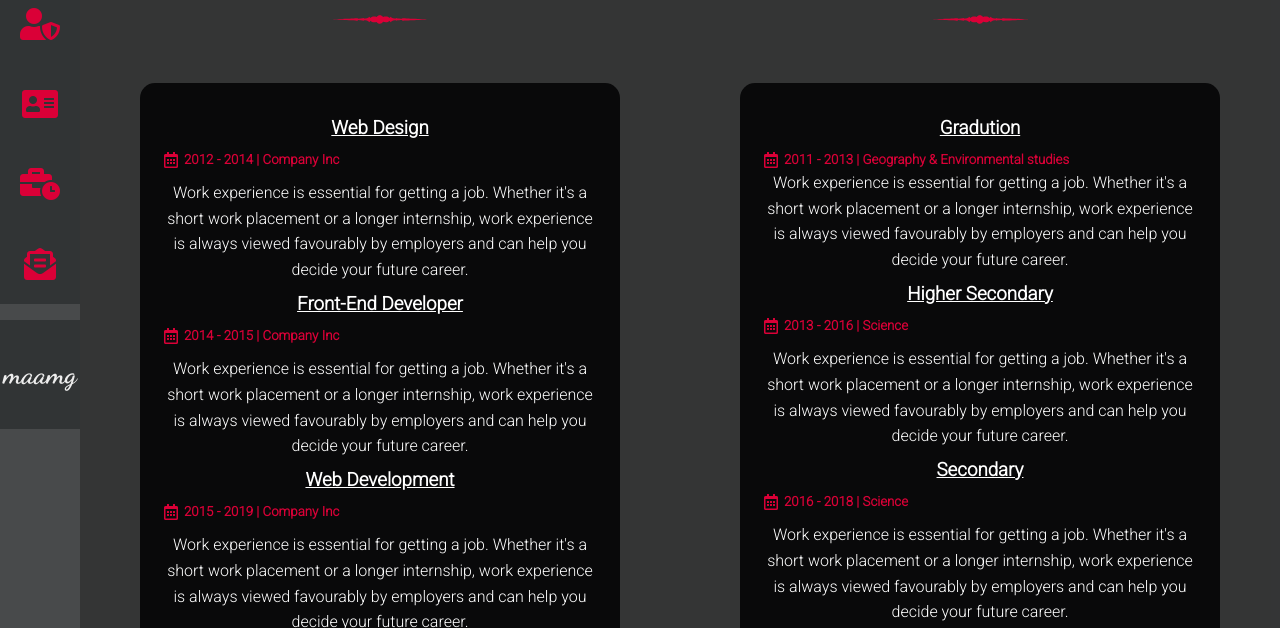
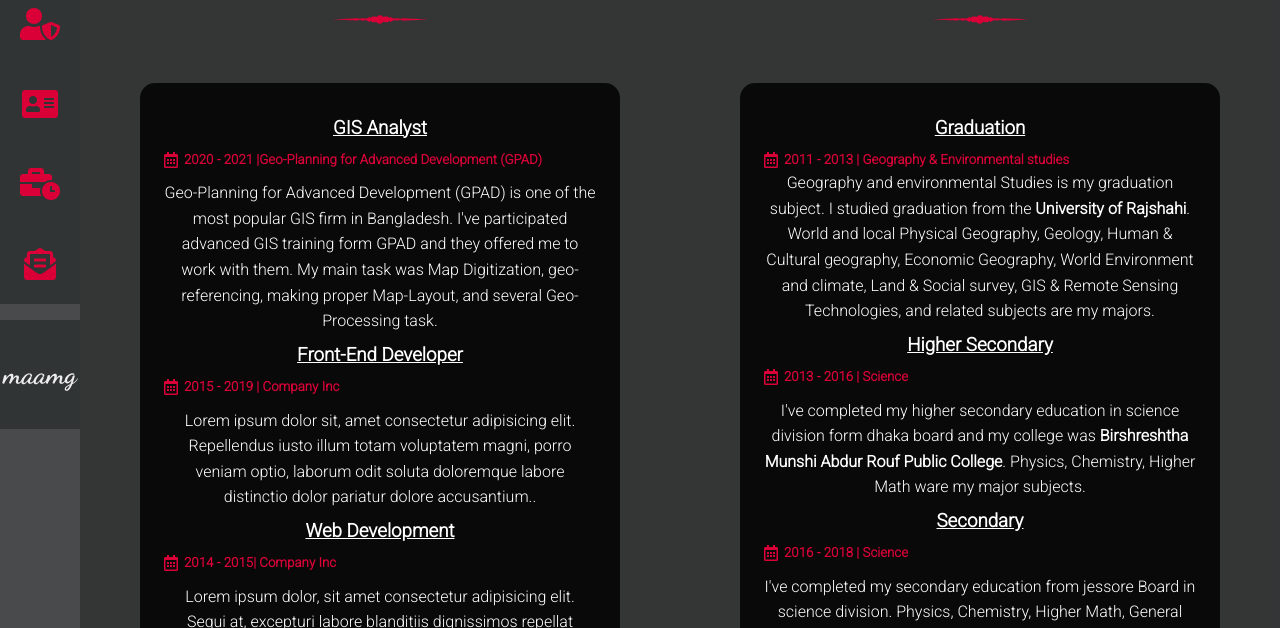
Before and after one commit to maamg/maamg, a plain HTML site: page resume.html in a window 1280 px wide. Shown: the part 172-800 px from the top of the page. Drawn offline with Linux system fonts and the light colour scheme.

Commit message:
skill and education description

```diff
--- a/resume.html
+++ b/resume.html
@@ -52,48 +52,48 @@
                         <h2 class="text-center lg">Experience</h2>
                         <img src="images/divider (3).svg" alt="" class="header">
                         <div class="card text-center p-2">
-                            <h1><u class="bold">Web Design</u></h1>
+                            <h1><u class="bold">GIS Analyst</u></h1>
                             <div class="flex">
                                 <i class="far fa-calendar-alt marker"></i>
-                                <h5 class="marker">2012 - 2014 | Сompany Inc</h5>
+                                <h5 class="marker">2020 - 2021 |Geo-Planning for Advanced Development (GPAD)</h5>
                             </div>
-                            <p>Work experience is essential for getting a job. Whether it's a short work placement or a longer internship, work experience is always viewed favourably by employers and can help you decide your future career.</p>
+                            <p>Geo-Planning for Advanced Development (GPAD) is one of the most popular GIS firm in Bangladesh. I've participated advanced GIS training form GPAD and they offered me to work with them. My main task was Map Digitization, geo-referencing, making proper Map-Layout, and several Geo-Processing task.</p>
                             <h1><u class="bold">Front-End Developer</u></h1>
-                            <div class="flex">
-                                <i class="far fa-calendar-alt marker"></i>
-                                <h5 class="marker">2014 - 2015 | Сompany Inc</h5>
-                            </div>
-                            <p>Work experience is essential for getting a job. Whether it's a short work placement or a longer internship, work experience is always viewed favourably by employers and can help you decide your future career.</p>
-                            <h1><u class="bold">Web Development</u></h1>
                             <div class="flex">
                                 <i class="far fa-calendar-alt marker"></i>
                                 <h5 class="marker">2015 - 2019 | Сompany Inc</h5>
                             </div>
-                            <p>Work experience is essential for getting a job. Whether it's a short work placement or a longer internship, work experience is always viewed favourably by employers and can help you decide your future career.</p>
+                            <p>Lorem ipsum dolor sit, amet consectetur adipisicing elit. Repellendus iusto illum totam voluptatem magni, porro veniam optio, laborum odit soluta doloremque labore distinctio dolor pariatur dolore accusantium..</p>
+                            <h1><u class="bold">Web Development</u></h1>
+                            <div class="flex">
+                                <i class="far fa-calendar-alt marker"></i>
+                                <h5 class="marker"> 2014 - 2015| Сompany Inc</h5>
+                            </div>
+                            <p>Lorem ipsum dolor, sit amet consectetur adipisicing elit. Sequi at, excepturi labore blanditiis dignissimos repellat cumque libero numquam, officia quisquam, delectus quidem. Eaque, id. Magni illum delectus eius exercitationem tempora eos nemo cupiditate, placeat deserunt at, ad obcaecati recusandae a.</p>
                         </div>
                     </div>
                     <div class="education">
                         <h2 class="lg text-center">Education</h2>
                         <img src="images/divider (3).svg" alt="" class="header">
                         <div class="card p-2">
-                            <h1><u class="bold">Gradution</u></h1>
+                            <h1><u class="bold">Graduation</u></h1>
                             <div class="flex">
                                 <i class="far fa-calendar-alt marker"></i>
                                 <h5 class="marker">2011 - 2013 | Geography & Environmental studies</h5>
                             </div>
-                            Work experience is essential for getting a job. Whether it's a short work placement or a longer internship, work experience is always viewed favourably by employers and can help you decide your future career.
+                            Geography and environmental Studies is my graduation subject. I studied graduation from the <b>University of Rajshahi</b>. World and local Physical Geography, Geology, Human & Cultural geography, Economic Geography, World Environment and climate, Land & Social survey, GIS & Remote Sensing Technologies, and related subjects are my majors.
                             <h1><u class="bold">Higher Secondary</u></h1>
                             <div class="flex">
                                 <i class="far fa-calendar-alt marker"></i>
                                 <h5 class="marker">2013 - 2016 | Science</h5>
                             </div>
-                            <p>Work experience is essential for getting a job. Whether it's a short work placement or a longer internship, work experience is always viewed favourably by employers and can help you decide your future career.</p>
+                            <p>I've completed my higher secondary education in science division form dhaka board and my college was <b>Birshreshtha Munshi Abdur Rouf Public College</b>. Physics, Chemistry, Higher Math ware my major subjects.</p>
                             <h1><u class="bold">Secondary</u></h1>
                             <div class="flex">
                                 <i class="far fa-calendar-alt marker"></i>
                                 <h5 class="marker">2016 - 2018 | Science</h5>
                             </div>
-                            <p>Work experience is essential for getting a job. Whether it's a short work placement or a longer internship, work experience is always viewed favourably by employers and can help you decide your future career.</p>
+                            <p>I've completed my secondary education from jessore Board in science division. Physics, Chemistry, Higher Math, General Math were my majors subjects. I've completed my secondary education with <b>full free scholarship</b>(class six to eight with primary scholarship and class nine to ten with junior scholarship) </p>
                         </div>
                     </div>
                 </div>
--- a/style/style.css
+++ b/style/style.css
@@ -65,6 +65,7 @@ progress{
 nav{
     height: 100%;
 }
+
 nav > div{
     background-color: var(--tertiary-color);
     /* margin: 5px 0; */
```
Also changed, not shown: about.html (+7 -5 lines).
